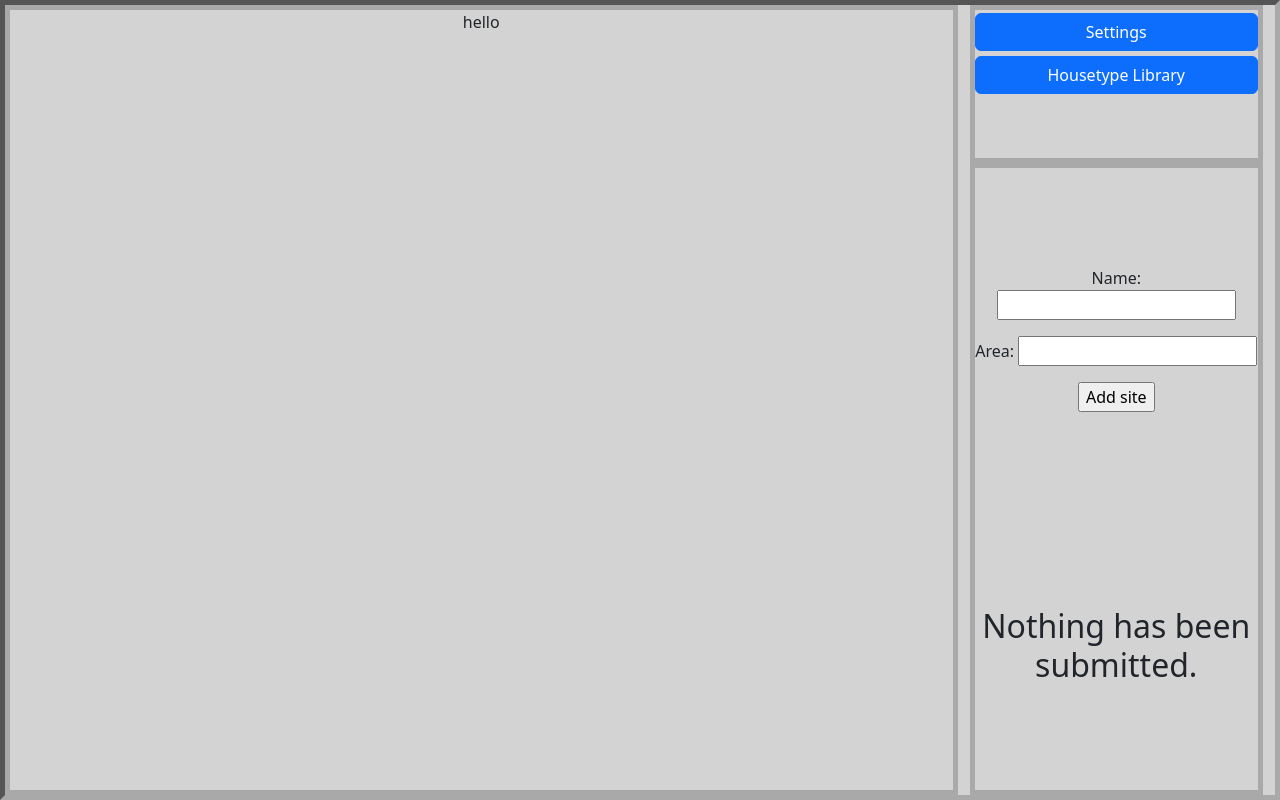
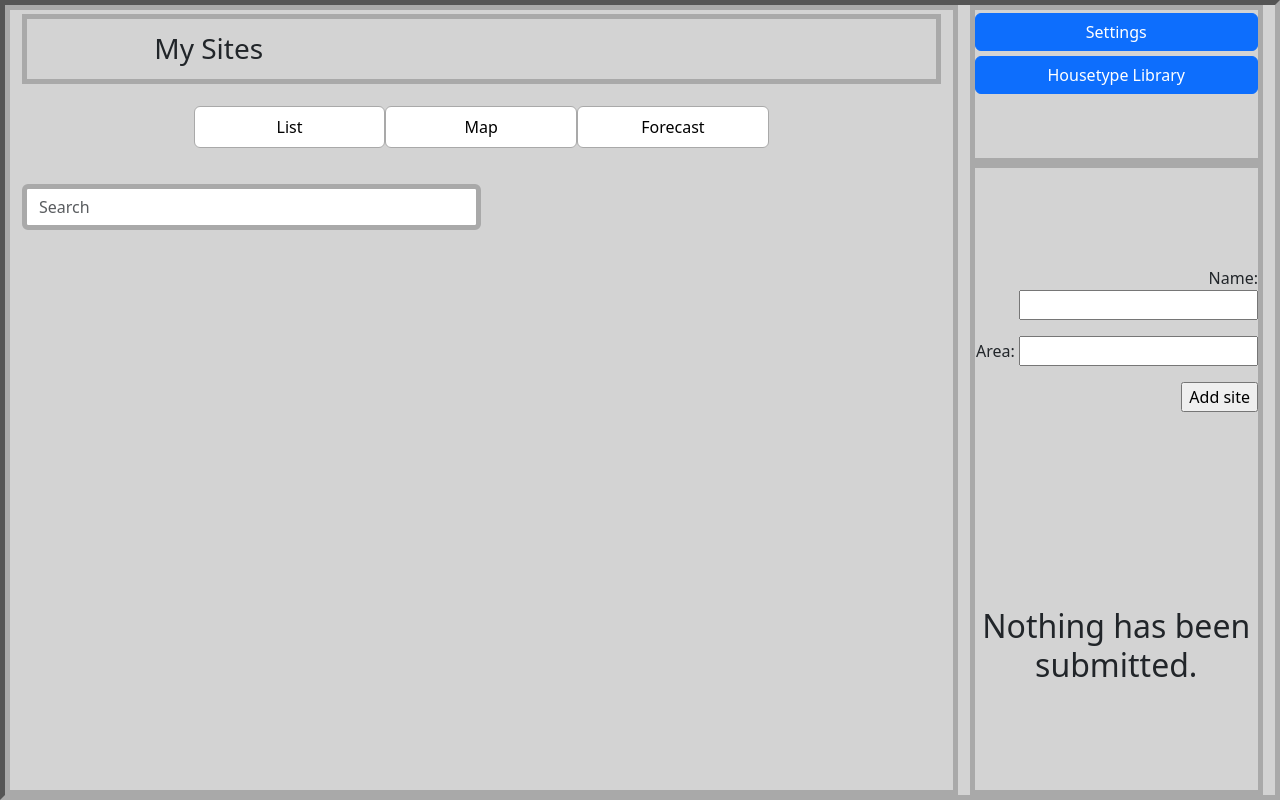
Before and after one commit to Saihan786/SiteBuilder, a Django app: page /homepage in a window 1280 px wide. Run offline with Django 5.2, Linux system fonts and the light colour scheme; some libraries are stand-ins or nearby versions.

Commit message:
Add non-functional search, header, toggles to homepage

```diff
--- a/website/SB_project/SB_app/static/SB_app/style.css
+++ b/website/SB_project/SB_app/static/SB_app/style.css
@@ -24,14 +24,29 @@ body {
 .row {
   height: auto;
 }
-.row_half {
+.vsize_5 {
+  height: 5%;
+}
+.vsize_10 {
+  height: 10%;
+}
+.vsize_70 {
+  height: 70%;
+}
+.vsize_50 {
   height: 50%;
 }
-.row_20 {
+.vsize_20 {
   height: 20%;
 }
-.row_80 {
+.vsize_80 {
   height: 80%;
+}
+.vsize_90 {
+  height: 90%;
+}
+.vsize_100 {
+  height: 100%;
 }
 
 .padded_button {
@@ -47,23 +62,52 @@ body {
   place-items: center;
 }
 
-/* #urls {
-    padding-top: 2%;
-    padding-bottom: 2%;
+#homepage_form {
+  text-align: right;
 }
-
-#site_form {
-    padding-top: 2%;
-    padding-bottom: 2%;
-} */
 
 .url {
     padding-top: 5%;
     padding-bottom: 5%;
 }
 
-#homepage_header {
-    border-width: thick;
-    border-style: inset;
-    border-color: darkgrey;
+.solid_border {
+  border-width: thick;
+  border-style: solid;
+  border-color: darkgrey;
+  height: 100%;
 }
+
+.page_header {
+  font-family: system-ui;
+  display: grid;
+  place-items: center;
+  height: 100%;
+  padding-right: 60%;
+}
+.search_form {
+  padding-top: 2%;
+  padding-bottom: 2%;
+  padding-right: 50%;
+
+}
+.search_box {
+  border-width: thick;
+  border-style: solid;
+  border-color: darkgrey;
+  text-align: left;
+}
+.toggle_views {
+  padding-left: 20%;
+  padding-right: 20%;
+  padding-top: 2%;
+  padding-bottom: 2%;
+  height: 100%;
+}
+.toggle_view_button {
+  background-color: white;
+  color: black;
+  border-width: thin;
+  border-style: solid;
+  border-color: darkgrey;
+}
--- a/website/SB_project/SB_app/templates/SB_app/homepage.html
+++ b/website/SB_project/SB_app/templates/SB_app/homepage.html
@@ -13,11 +13,32 @@
 
       <div class="row" id="wrapper">
         <div class="col-9 wrapper_border">
-          hello
+          <div class="vsize_10">
+            <div class="vsize_5"></div>
+            <div class="vsize_90">
+              <div class="solid_border">
+                <h3 class="page_header">My Sites</h3>
+              </div>
+            </div>
+            <div class="vsize_5"></div>
+          </div>
+          <div class="vsize_10">
+            <div class="row toggle_views">
+              <button type="button" class="col btn btn-primary toggle_view_button">List</button>
+              <button type="button" class="col btn btn-primary toggle_view_button">Map</button>
+              <button type="button" class="col btn btn-primary toggle_view_button">Forecast</button>
+            </div>
+          </div>
+          <div class="vsize_10">
+            <form class="search_form vsize_100">
+              <input class="search_box form-control mr-sm-2" type="text" placeholder="Search" aria-label="Search">
+            </form>
+          </div>
+          <div class="vsize_70"></div>
         </div>
 
         <div class="col-3">
-          <div class="row_20 wrapper_border">
+          <div class="vsize_20 wrapper_border">
             <div class="padded_button">
               <a class="page_link btn btn-primary togglebuttons" role="button" href="{% url 'settings' %}">Settings</a>
             </div>
@@ -25,7 +46,7 @@
               <a class="page_link btn btn-primary togglebuttons" role="button" href="{% url 'htl' %}">Housetype Library</a>
             </div>
           </div>
-          <div class="row_80 wrapper_border" id="homepage_form_content">
+          <div class="vsize_80 wrapper_border" id="homepage_form_content">
             <div id="homepage_form">
               {% if form %}
                 <form action="" method="post" enctype="multipart/form-data" >
--- a/website/SB_project/SB_app/tests.py
+++ b/website/SB_project/SB_app/tests.py
@@ -124,4 +124,4 @@ class HomepageViewTests(TestCase):
 
         response = self.client.get( reverse('homepage') )
         self.assertContains(response, "Settings")
-        self.assertContains(response, "Housetype Library Page")
+        self.assertContains(response, "Housetype Library")
```
